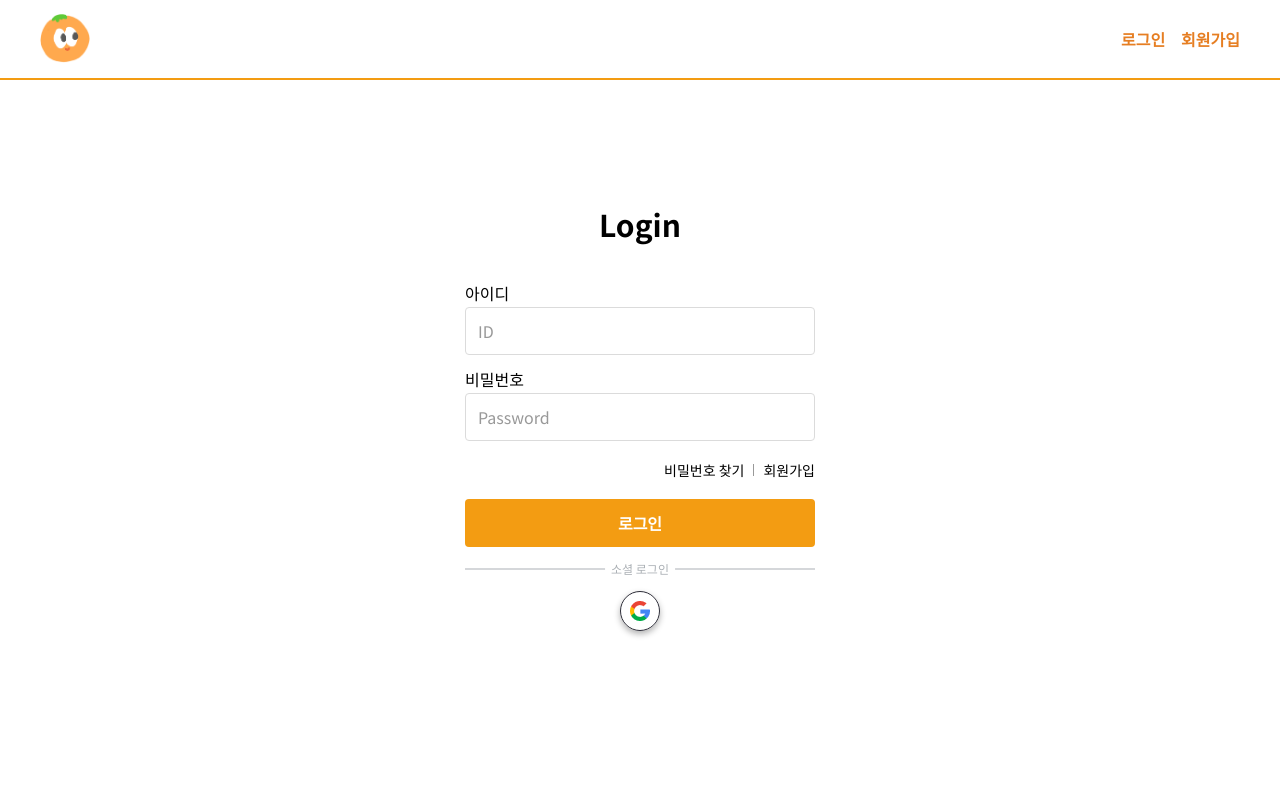
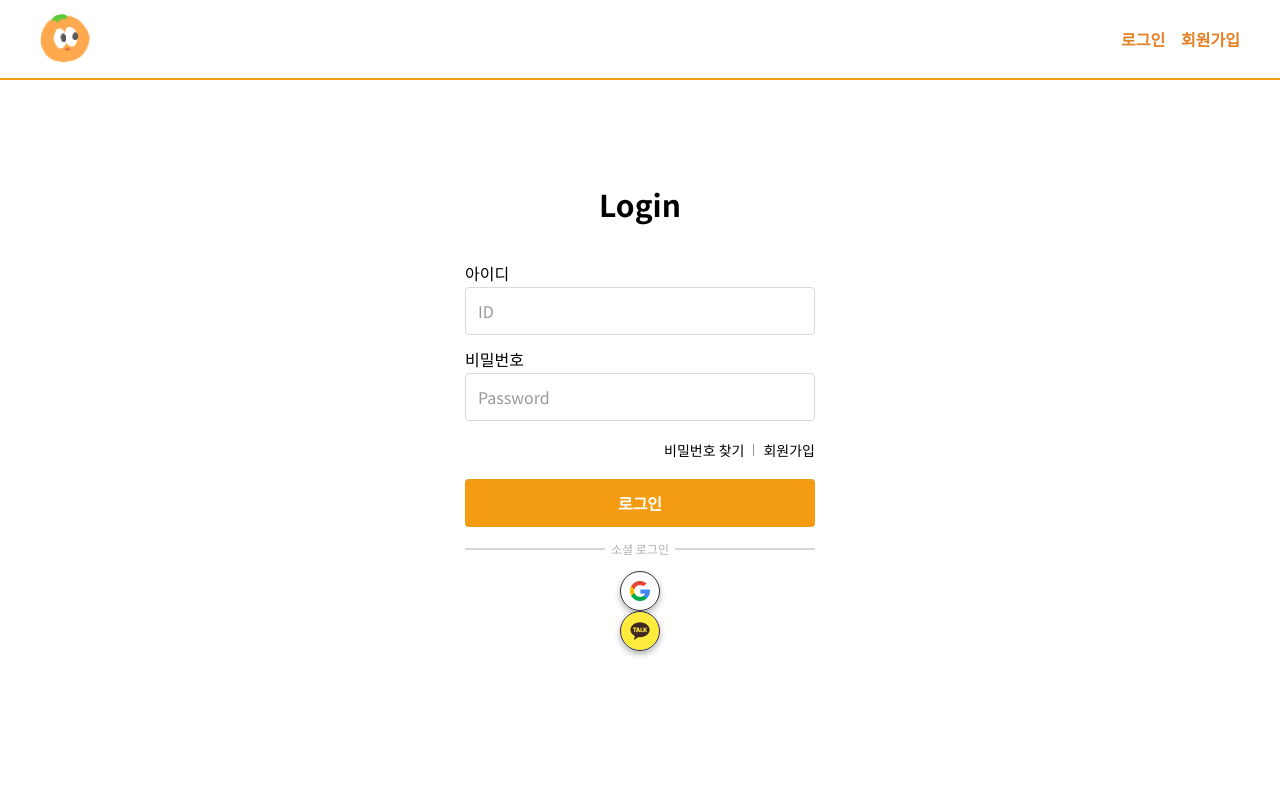
Before and after one commit to boomco-bootcamp/blog-frontend, a React (Create React App) app: page /login in a window 1280 px wide. Shown: the top 800 px of the page. Built offline with nearby package versions, Linux system fonts and the light colour scheme.

Commit message:
add kakao sign

```diff
--- /dev/null
+++ b/src/pages/login/Kakao.jsx
@@ -0,0 +1,47 @@
+import axios from "axios";
+import { useEffect } from "react";
+import { useNavigate } from "react-router-dom";
+
+const Kakao = () => {
+    const navigate = useNavigate();
+    const getToken = async () => {
+        const token = new URL(window.location.href).searchParams.get("code");
+        const Rest_api_key = process.env.REACT_APP_KAKAO_API; // REST API KEY
+        const redirect_uri = 'http://localhost:3000/kakao/oauth'; // Redirect URI
+
+
+        const res = axios.post(
+            "https://kauth.kakao.com/oauth/token",
+            {
+                grant_type: "authorization_code",
+                client_id: Rest_api_key,
+                redirect_uri: redirect_uri,
+                code: token,
+            },
+            {
+                headers: {
+                    "Content-type": "application/x-www-form-urlencoded;charset=utf-8",
+                },
+            }
+        );
+        return res;
+    };
+
+    useEffect(() => {
+        getToken()
+            .then((res) => {
+                if (res) {
+                    // 여기서 토큰 쏴버리는 콜 추가
+                    // localStorage.setItem("authToken", JSON.stringify(res.data.access_token));
+                    // 여기서 엑세슨 토큰 관리
+                    navigate("/");
+                }
+            })
+            .catch((err) => console.log(err));
+    }, []);
+
+    return <></>;
+
+};
+
+export default Kakao;
--- a/src/pages/login/LoginForm.jsx
+++ b/src/pages/login/LoginForm.jsx
@@ -3,6 +3,7 @@ import { postSignIn } from '../../api/auth';
 import { useUser } from '../../context/UserContext';
 import React, { useState } from 'react'
 import { Link, useNavigate } from 'react-router-dom'
+import Kakao from './Kakao';
 
 const LoginForm = () => {
     const { login } = useUser();
@@ -11,6 +12,20 @@ const LoginForm = () => {
         id: "",
         pw: ""
     })
+
+    const Rest_api_key = process.env.REACT_APP_KAKAO_API; // REST API KEY
+    const redirect_uri = 'http://localhost:3000/kakao/oauth'; // Redirect URI
+    const encodedRedirectUri = encodeURIComponent(redirect_uri); // 인코딩된 URI
+    // OAuth 요청 URL
+    const kakaoURL = `https://kauth.kakao.com/oauth/authorize?client_id=${Rest_api_key}&redirect_uri=${encodedRedirectUri}&response_type=code`;
+
+    const handleKakaoLogin = () => {
+        if (!Rest_api_key) {
+            console.error("Kakao API Key is missing!");
+            return;
+        }
+        window.location.href = kakaoURL;
+    };
 
     const handleChangeInput = (e) => {
         setFormData({
@@ -69,9 +84,11 @@ const LoginForm = () => {
                     </div>
                     <ul className='social_menu'>
                         <li className='social_item'>
-                            <Link to='/' className='link google'>
+                            <Link to='' className='link google'>
                                 <span className="visually-hidden">구글로 로그인</span>
                             </Link>
+
+                            <button className="kakao_button" onClick={handleKakaoLogin} type='button' />
                         </li>
                     </ul>
                 </div>
--- a/src/pages/main/Main.jsx
+++ b/src/pages/main/Main.jsx
@@ -16,7 +16,6 @@ const Main = () => {
         setTab(value)
     }
 
-    console.log(user)
 
     return (
         <div className='flex-col flex-center'>
--- a/src/router/Router.js
+++ b/src/router/Router.js
@@ -14,6 +14,7 @@ import BlogAdmin from "../pages/blog/BlogAdmin";
 import BlogRecent from "../pages/blog/BlogRecent";
 import BlogRecommend from "../pages/blog/BlogRecommend";
 import PrivateRoute from '../components/layout/PrivateRoute';
+import Kakao from '../pages/login/Kakao';
 
 const Router = () => {
     return (
@@ -37,6 +38,7 @@ const Router = () => {
 
                     <Route path="/blog/:userId/list/recent" element={<BlogRecent />} />
                     <Route path="/blog/:userId/list/recommend" element={<BlogRecommend />} />
+                    <Route path="/kakao/oauth" element={<Kakao />} />
 
 
                     {/* 블로그 글 작성 & 수정 */}
--- a/src/styles/pages/sign.css
+++ b/src/styles/pages/sign.css
@@ -97,6 +97,21 @@
 
 .social_wrap .social_menu .social_item .link.google {
     background-image: url("/src/assets/img/google.png");
+}
+
+.kakao_button {
+    background-image: url("/src/assets/img/kakao.png");
+    width:40px;
+    height:40px;
+    display: block;
+    width: 40px;
+    height: 40px;
+    border-radius: 100%;
+    background-repeat: no-repeat;
+    background-position: center;
+    background-size:contain;
+    border: 1px solid #2d2d38;
+    box-shadow: 0 3px 6px 0 rgba(0, 0, 0, 0.3);
 }
 
 .visually-hidden {
```
Also changed, not shown: src/assets/img/kakao.png (added), 1 other file (tests, documents, lock files or other folders).
